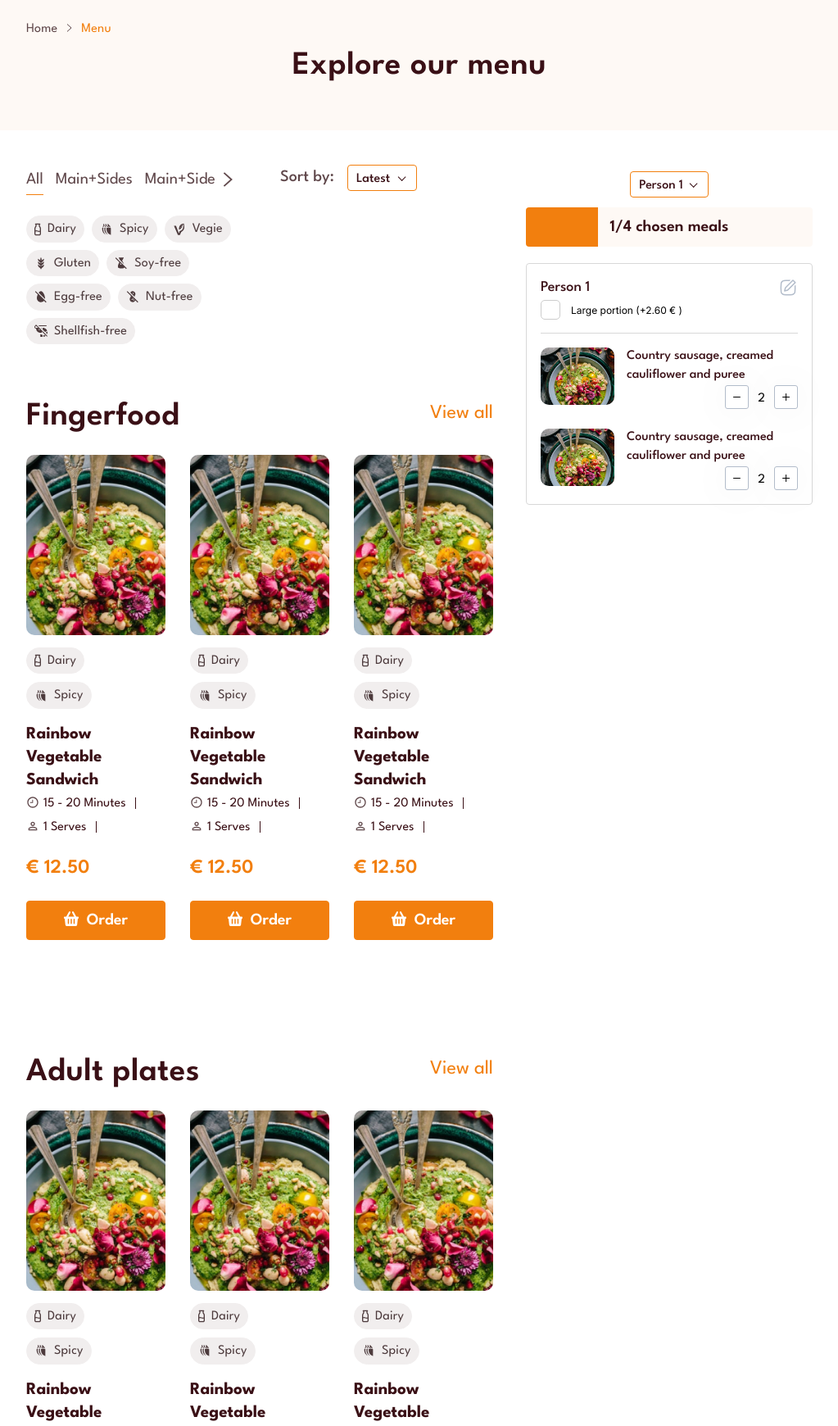
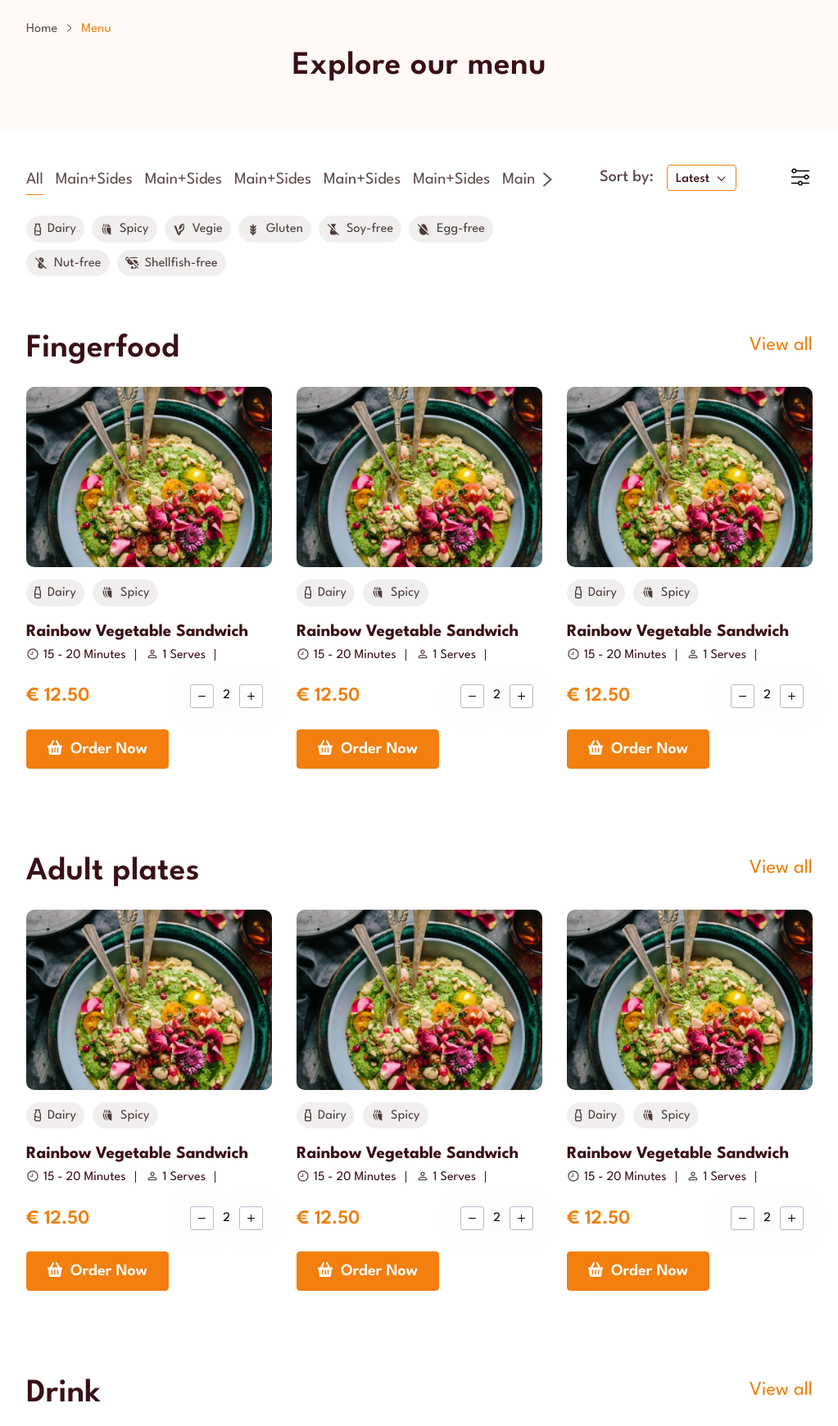
Before and after one commit to uprodev/Nairobi, a PHP site: page /menu.html in a window 1280 px wide. Shown: the part 124-1864 px from the top of the page at 82% size, without its empty margins (128-1151 px from the left). Run offline with PHP 8.4, Linux system fonts and the light colour scheme.

Commit message:
add page

```diff
--- a/css/responsive.css
+++ b/css/responsive.css
@@ -93,7 +93,68 @@
     width: calc(100% - 390px); }
 
   .plans .input-wrap-big > label .img-wrap img {
-    width: 40px; } }
+    width: 40px; }
+
+  .mob-btn-filter {
+    display: -webkit-box;
+    display: -ms-flexbox;
+    display: flex;
+    -webkit-box-pack: center;
+        -ms-flex-pack: center;
+            justify-content: center;
+    -webkit-box-align: center;
+        -ms-flex-align: center;
+            align-items: center;
+    padding: 3px;
+    position: absolute;
+    top: -4px;
+    right: 0;
+    width: 30px;
+    height: 30px;
+    z-index: 10; }
+    .mob-btn-filter img {
+      width: 100%; }
+
+  .catalog-menu .menu-left {
+    width: 100%;
+    position: relative; }
+
+  .catalog-menu .menu-right {
+    position: absolute;
+    top: 0;
+    right: -500px;
+    -webkit-transition: all .4s ease;
+    transition: all .4s ease;
+    background: #fff;
+    width: 400px;
+    padding: 30px 20px;
+    z-index: 100; }
+
+  .catalog-menu .menu-right.is-active {
+    right: 0; }
+
+  .catalog .wrap-content {
+    position: relative; }
+
+  .catalog-menu {
+    overflow: hidden; }
+
+  .close-menu {
+    position: absolute;
+    display: -webkit-box;
+    display: -ms-flexbox;
+    display: flex;
+    -webkit-box-pack: center;
+        -ms-flex-pack: center;
+            justify-content: center;
+    -webkit-box-align: center;
+        -ms-flex-align: center;
+            align-items: center;
+    top: 15px;
+    right: 15px;
+    z-index: 999; }
+    .close-menu img {
+      width: 100%; } }
 @media (max-width: 991px) {
   .content-width {
     width: 720px; }
@@ -451,7 +512,10 @@
     height: 300px; }
 
   .plans .input-wrap-big > label .img-wrap img {
-    width: 33px; } }
+    width: 33px; }
+
+  .mob-btn-filter {
+    top: 19px; } }
 @media (max-width: 575px) {
   .content-width {
     width: 100%;
@@ -690,6 +754,12 @@
     min-width: calc(100% + 23px);
     -webkit-box-pack: start;
         -ms-flex-pack: start;
-            justify-content: flex-start; } }
+            justify-content: flex-start; }
+
+  .mob-btn-filter {
+    top: -40px; }
+
+  .catalog-menu .menu-right {
+    width: 320px; } }
 
 /*# sourceMappingURL=responsive.css.map */
--- a/css/styles.css
+++ b/css/styles.css
@@ -2241,7 +2241,7 @@
           opacity: 0.7; }
   .catalog-menu .person-item .person-product:last-child {
     margin-bottom: 0; }
-  .catalog-menu .person-item .input-number {
+  .catalog-menu .person-item .menu-right .input-number {
     position: absolute;
     z-index: 9;
     bottom: 0;
@@ -2306,7 +2306,7 @@
         content: '';
         background: url(../img/icon-3.svg) no-repeat center;
         background-size: contain; }
-.catalog-menu .input-number {
+.catalog-menu .menu-right .input-number {
   width: 89px;
   display: -webkit-box;
   display: -ms-flexbox;
@@ -2319,9 +2319,9 @@
       -ms-flex-direction: row-reverse;
           flex-direction: row-reverse;
   position: absolute;
-  left: 0;
-  bottom: 0; }
-  .catalog-menu .input-number .btn-count {
+  bottom: 0;
+  right: 0; }
+  .catalog-menu .menu-right .input-number .btn-count {
     width: 29px;
     height: 29px;
     display: -webkit-box;
@@ -2338,7 +2338,7 @@
     -webkit-box-shadow: 0px 2px 40px 0px rgba(133, 133, 133, 0.08);
             box-shadow: 0px 2px 40px 0px rgba(133, 133, 133, 0.08);
     cursor: pointer; }
-  .catalog-menu .input-number input {
+  .catalog-menu .menu-right .input-number input {
     text-align: center;
     height: 29px;
     line-height: 25px;
@@ -2347,6 +2347,12 @@
     width: 29px;
     padding-top: 4px; }
 
+.mob-btn-filter {
+  display: none; }
+
+.close-menu {
+  display: none; }
+
 /*------------------------END-PAGE-MENU---------------------------*/
 
 /*# sourceMappingURL=styles.css.map */
--- a/js/script.js
+++ b/js/script.js
@@ -191,5 +191,17 @@
     }
   });
 
+  //open menu
+  $(document).on('click', '.mob-btn-filter a', function (e) {
+    e.preventDefault();
+    $('.catalog-menu .menu-right').addClass('is-active');
+  });
+
+  //close menu
+  $(document).on('click', '.close-menu a', function (e) {
+    e.preventDefault();
+    $('.catalog-menu .menu-right').removeClass('is-active');
+  });
+
 
 });
--- a/menu.html
+++ b/menu.html
@@ -116,6 +116,9 @@
 				<form action="#" class="form-default">
 					<div class="content-width menu-content">
 						<div class="menu-left">
+							<div class="mob-btn-filter">
+								<a href="#"><img src="img/icon-25.svg" alt=""></a>
+							</div>
 							<div class="filter-line">
 								<div class="left" id="filter">
 									<div class="filter" >
@@ -631,6 +634,9 @@
 							</div>
 						</div>
 						<div class="menu-right">
+							<div class="close-menu">
+								<a href="#"><img src="img/icon-6-2.svg" alt=""></a>
+							</div>
 							<div class="select-block select-full-center">
 								<label class="form-label" for="person"></label>
 								<select id="person">
--- a/sass/responsive.scss
+++ b/sass/responsive.scss
@@ -98,6 +98,56 @@
   }
   .plans .input-wrap-big > label .img-wrap img{
     width: 40px;
+  }
+  .mob-btn-filter{
+    display: flex;
+    justify-content: center;
+    align-items: center;
+    padding: 3px;
+    position: absolute;
+    top: -4px;
+    right: 0;
+    width: 30px;
+    height: 30px;
+    z-index: 10;
+    img{
+      width: 100%;
+    }
+  }
+  .catalog-menu .menu-left{
+    width: 100%;
+    position: relative;
+  }
+  .catalog-menu .menu-right{
+    position: absolute;
+    top: 0;
+    right: -500px;
+    transition: all .4s ease;
+    background: #fff;
+    width: 400px;
+    padding: 30px 20px;
+    z-index: 100;
+  }
+  .catalog-menu .menu-right.is-active{
+    right: 0;
+  }
+  .catalog .wrap-content{
+    position: relative;
+  }
+  .catalog-menu{
+    overflow: hidden;
+  }
+  .close-menu{
+    position: absolute;
+    display: flex;
+    justify-content: center;
+    align-items: center;
+    top: 15px;
+    right: 15px;
+    z-index: 999;
+    img{
+      width: 100%;
+    }
   }
 }
 
@@ -464,6 +514,9 @@
   .plans .input-wrap-big > label .img-wrap img {
     width: 33px;
   }
+  .mob-btn-filter{
+    top: 19px;
+  }
 }
 
 @media (max-width:575px) {
@@ -703,4 +756,10 @@
     min-width: calc(100% + 23px);
     justify-content: flex-start;
   }
+  .mob-btn-filter{
+    top: -40px;
+  }
+  .catalog-menu .menu-right{
+    width: 320px;
+  }
 }
--- a/sass/styles.scss
+++ b/sass/styles.scss
@@ -2295,7 +2295,7 @@
     .person-product:last-child{
       margin-bottom: 0;
     }
-    .input-number{
+    .menu-right .input-number{
       position: absolute;
       z-index: 9;
       bottom: 0;
@@ -2370,14 +2370,14 @@
       }
     }
   }
-  .input-number{
+  .menu-right .input-number{
     width: 89px;
     display: flex;
     justify-content: space-between;
     flex-direction: row-reverse;
     position: absolute;
-    left: 0;
     bottom: 0;
+    right: 0;
     .btn-count{
       width: 29px;
       height: 29px;
@@ -2400,4 +2400,11 @@
     }
   }
 }
+
+.mob-btn-filter{
+  display: none;
+}
+.close-menu{
+  display: none;
+}
 /*------------------------END-PAGE-MENU---------------------------*/
```
Also changed, not shown: img/icon-25.svg (added), 2 other files.
